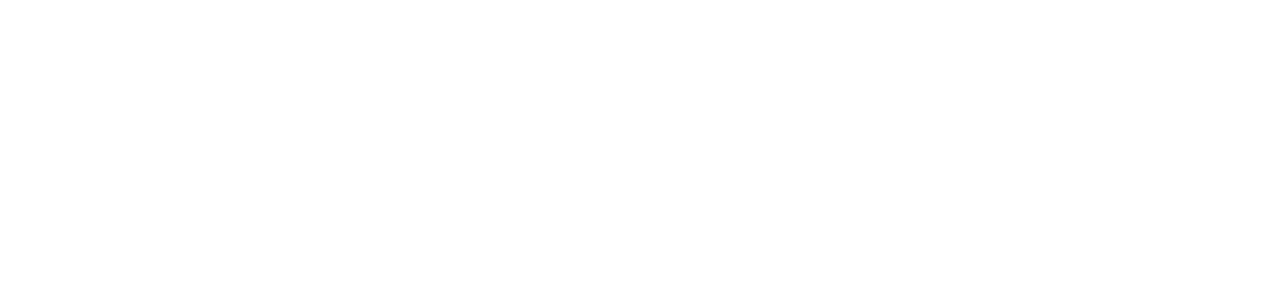
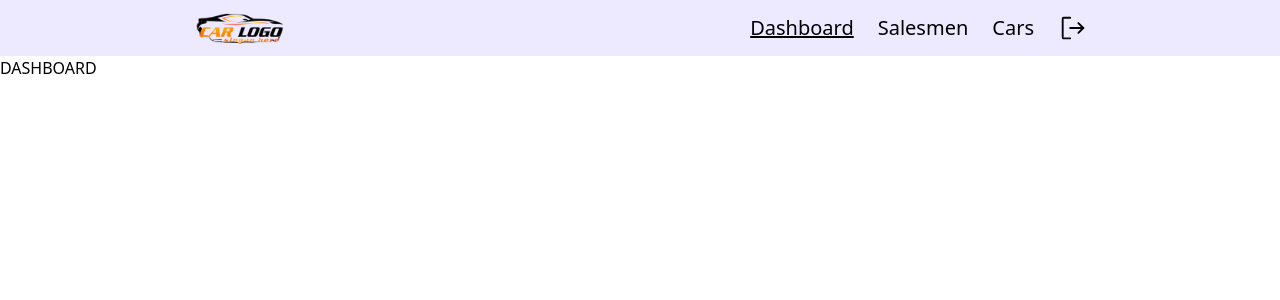
Before and after one commit to almeidaxz/teste-drivops, a React (Vite) app in the folder drivops-client/: page /dashboard in a window 1280 px wide. Before the commit this address had no page. Shown: the top 300 px of the page. Built offline with nearby package versions, Linux system fonts and the light colour scheme.

Commit message:
barra de navegação e fixes

```diff
--- a/drivops-client/package.json
+++ b/drivops-client/package.json
@@ -9,6 +9,7 @@
     "preview": "vite preview"
   },
   "dependencies": {
+    "phosphor-react": "^1.4.1",
     "react": "^18.2.0",
     "react-dom": "^18.2.0",
     "react-router-dom": "^6.4.3"
--- a/drivops-client/src/Routes.jsx
+++ b/drivops-client/src/Routes.jsx
@@ -1,6 +1,6 @@
 import { Route, Routes } from 'react-router-dom';
 import Login from './pages/Login';
-import Home from './pages/Home';
+import Dashboard from './pages/Dashboard';
 
 export default function MainRoutes() {
     return (
@@ -8,7 +8,7 @@ export default function MainRoutes() {
         <Routes>
             <Route path='/' element={<Login />}></Route>
             <Route path='/login' element={<Login />}></Route>
-            <Route path='/home' element={<Home />}></Route>
+            <Route path='/dashboard' element={<Dashboard />}></Route>
         </Routes>
 
 
--- /dev/null
+++ b/drivops-client/src/components/NavBar/index.jsx
@@ -0,0 +1,43 @@
+import GenericLogo from '../../assets/generic-logo.png';
+import { NavLink, useNavigate } from 'react-router-dom';
+import { SignOut } from 'phosphor-react';
+
+export default function NavBar() {
+    const navigate = useNavigate();
+
+    const handleSignOut = () => {
+        localStorage.clear();
+        navigate('/');
+    }
+
+    return (
+        <div className="w-full h-14 flex items-center justify-between px-[15%] bg-violet-100 text-xl">
+            <img className='w-24' src={GenericLogo} alt="generic company logo" />
+
+            <div className='flex gap-6 items-center'>
+                <NavLink
+                    exact={true}
+                    to={'/dashboard'}
+                    className={({ isActive }) => "nav-link" + (isActive ? " underline" : "")}
+                >
+                    Dashboard
+                </NavLink>
+                <NavLink
+                    exact={true}
+                    to={'/salesmen'}
+                    className={({ isActive }) => "nav-link" + (isActive ? " underline" : "")}
+                >
+                    Salesmen
+                </NavLink>
+                <NavLink
+                    exact={true}
+                    to={'/cars'}
+                    className={({ isActive }) => "nav-link" + (isActive ? " underline" : "")}
+                >
+                    Cars
+                </NavLink>
+                <SignOut onClick={handleSignOut} size={30} />
+            </div>
+        </div>
+    )
+}
--- /dev/null
+++ b/drivops-client/src/pages/Dashboard/index.jsx
@@ -0,0 +1,10 @@
+import NavBar from "../../components/NavBar"
+
+export default function Dashboard() {
+  return (
+    <>
+      <NavBar />
+      <h1>DASHBOARD</h1>
+    </>
+  )
+}
--- a/drivops-client/src/pages/Home/index.jsx
+++ /dev/null
@@ -1,7 +0,0 @@
-function Home() {
-  return (
-    <h1 className="">HOME</h1>
-  )
-}
-
-export default Home
--- a/drivops-client/src/pages/Login/index.jsx
+++ b/drivops-client/src/pages/Login/index.jsx
@@ -18,7 +18,7 @@ export default function Login() {
                         <input className="rounded-lg px-2 py-1" type="text" placeholder="Manager's password" />
                     </label>
                     <button
-                        onClick={(e) => navigate('/home')}
+                        onClick={(e) => navigate('/dashboard')}
                         className="rounded-lg py-1 px-4 bg-sky-700 opacity-80 hover:opacity-100 hover:scale-[1.01]"
                     >
                         Sign In
```
Also changed, not shown: drivops-client/src/assets/generic-logo.png (added), 1 other file (tests, documents, lock files or other folders).
